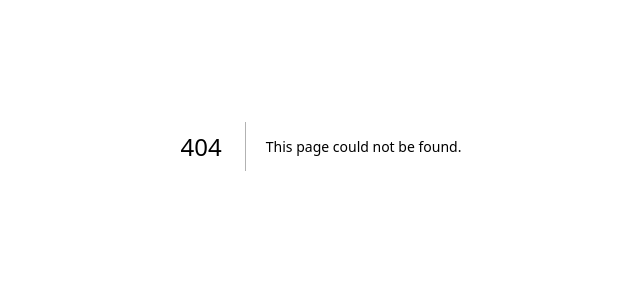
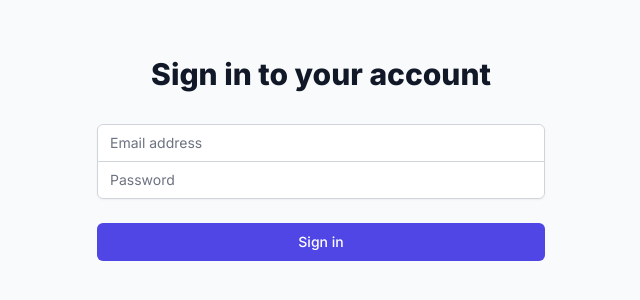
Before and after one commit to yousafuk777/StayOS-Hotel-booking, a Next.js app in the folder frontend/: page /login in a window 1280 px wide. Before the commit this address had no page. Shown: the part 254-554 px from the top of the page, without its empty margins (319-959 px from the left). Built offline with nearby package versions, Linux system fonts and the light colour scheme; no server answers.

Commit message:
super admincredntails

```diff
--- /dev/null
+++ b/frontend/src/app/login/page.tsx
@@ -0,0 +1,97 @@
+'use client'
+
+import { useState } from 'react'
+import { useRouter } from 'next/navigation'
+import axios from 'axios'
+import Link from 'next/link'
+
+const API_BASE_URL = process.env.NEXT_PUBLIC_API_BASE_URL || 'http://localhost:8000'
+
+export default function LoginPage() {
+  const router = useRouter()
+  const [email, setEmail] = useState('')
+  const [password, setPassword] = useState('')
+  const [error, setError] = useState<string | null>(null)
+  const [loading, setLoading] = useState(false)
+
+  const handleSubmit = async (e: React.FormEvent) => {
+    e.preventDefault()
+    setLoading(true)
+    setError(null)
+
+    try {
+      // Use OAuth2PasswordRequestForm compatible format (multipart/form-data or x-www-form-urlencoded)
+      const params = new URLSearchParams()
+      params.append('username', email)
+      params.append('password', password)
+
+      const { data } = await axios.post(
+        `${API_BASE_URL}/api/v1/auth/login`,
+        params,
+        {
+          headers: { 'Content-Type': 'application/x-www-form-urlencoded' },
+          withCredentials: true
+        }
+      )
+
+      localStorage.setItem('access_token', data.access_token)
+      localStorage.setItem('user', JSON.stringify(data.user))
+
+      // Direct to super-admin if they have the role, otherwise dashboard
+      if (data.user.role === 'super_admin') {
+        router.replace('/super-admin')
+      } else {
+        router.replace('/admin')
+      }
+    } catch (err: any) {
+      setError(err.response?.data?.detail || 'Login failed. Please check your credentials.')
+    } finally {
+      setLoading(false)
+    }
+  }
+
+  return (
+    <div className="min-h-screen flex items-center justify-center bg-gray-50 py-12 px-4 sm:px-6 lg:px-8">
+      <div className="max-w-md w-full space-y-8">
+        <div>
+          <h2 className="mt-6 text-center text-3xl font-extrabold text-gray-900">Sign in to your account</h2>
+        </div>
+        <form className="mt-8 space-y-6" onSubmit={handleSubmit}>
+          {error && <div className="text-red-500 text-center">{error}</div>}
+          <div className="rounded-md shadow-sm -space-y-px">
+            <div>
+              <input
+                type="email"
+                required
+                className="appearance-none rounded-none relative block w-full px-3 py-2 border border-gray-300 placeholder-gray-500 text-gray-900 rounded-t-md focus:outline-none focus:ring-indigo-500 focus:border-indigo-500 focus:z-10 sm:text-sm"
+                placeholder="Email address"
+                value={email}
+                onChange={(e) => setEmail(e.target.value)}
+              />
+            </div>
+            <div>
+              <input
+                type="password"
+                required
+                className="appearance-none rounded-none relative block w-full px-3 py-2 border border-gray-300 placeholder-gray-500 text-gray-900 rounded-b-md focus:outline-none focus:ring-indigo-500 focus:border-indigo-500 focus:z-10 sm:text-sm"
+                placeholder="Password"
+                value={password}
+                onChange={(e) => setPassword(e.target.value)}
+              />
+            </div>
+          </div>
+
+          <div>
+            <button
+              type="submit"
+              disabled={loading}
+              className="group relative w-full flex justify-center py-2 px-4 border border-transparent text-sm font-medium rounded-md text-white bg-indigo-600 hover:bg-indigo-700 focus:outline-none focus:ring-2 focus:ring-offset-2 focus:ring-indigo-500"
+            >
+              {loading ? 'Signing in...' : 'Sign in'}
+            </button>
+          </div>
+        </form>
+      </div>
+    </div>
+  )
+}
```
Also changed, not shown: 2 other files (tests, documents, lock files or other folders).
